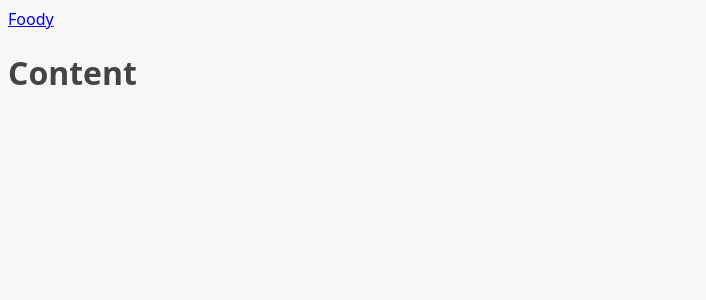
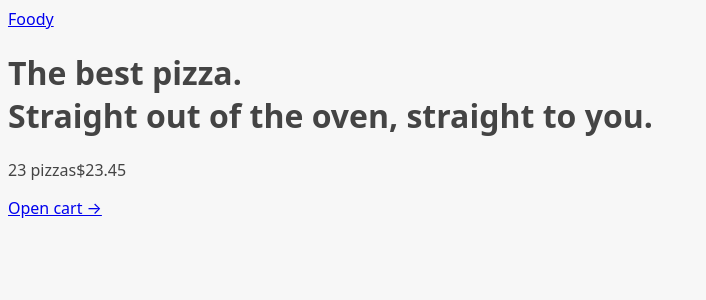
Before and after one commit to Mldamico/Foody-react, a React (Vite) app: page / in a window 1280 px wide. Shown: the top 300 px of the page, without its empty margins (0-706 px from the left). Built offline with nearby package versions, Linux system fonts and the light colour scheme.

Commit message:
useLoaderData on menu and Menu type

```diff
--- a/src/App.tsx
+++ b/src/App.tsx
@@ -1,6 +1,6 @@
 import { RouterProvider, createBrowserRouter } from "react-router-dom";
 import Home from "./ui/Home";
-import Menu from "./features/menu/Menu";
+import Menu, { loader as menuLoader } from "./features/menu/Menu";
 import Cart from "./features/cart/Cart";
 import CreateOrder from "./features/order/CreateOrder";
 import Order from "./features/order/Order";
@@ -17,6 +17,7 @@ const router = createBrowserRouter([
       {
         path: "/menu",
         element: <Menu />,
+        loader: menuLoader,
       },
       {
         path: "/cart",
--- a/src/features/cart/CartOverview.tsx
+++ b/src/features/cart/CartOverview.tsx
@@ -1,3 +1,5 @@
+import { Link } from "react-router-dom";
+
 function CartOverview() {
   return (
     <div>
@@ -5,7 +7,7 @@ function CartOverview() {
         <span>23 pizzas</span>
         <span>$23.45</span>
       </p>
-      <a href="#">Open cart &rarr;</a>
+      <Link to="/cart">Open cart &rarr;</Link>
     </div>
   );
 }
--- a/src/features/menu/Menu.tsx
+++ b/src/features/menu/Menu.tsx
@@ -1,5 +1,22 @@
+import { useLoaderData } from "react-router-dom";
+import { getMenu } from "../../services/apiRestaurant";
+import MenuItem from "./MenuItem";
+import { Menu } from "../../types/Menu";
+
 function Menu() {
-  return <h1>Menu</h1>;
+  const menu = useLoaderData() as Menu[];
+
+  return (
+    <ul>
+      {menu.map((pizza) => (
+        <MenuItem pizza={pizza} />
+      ))}
+    </ul>
+  );
+}
+
+export async function loader() {
+  return await getMenu();
 }
 
 export default Menu;
--- a/src/ui/AppLayout.tsx
+++ b/src/ui/AppLayout.tsx
@@ -1,3 +1,5 @@
+import { Outlet } from "react-router-dom";
+import CartOverview from "../features/cart/CartOverview";
 import { Header } from "./Header";
 
 export const AppLayout = () => {
@@ -5,8 +7,9 @@ export const AppLayout = () => {
     <div>
       <Header />
       <main>
-        <h1>Content</h1>
+        <Outlet />
       </main>
+      <CartOverview />
     </div>
   );
 };
```
Also changed, not shown: src/types/Menu.d.ts (added, +8 -0 lines).
